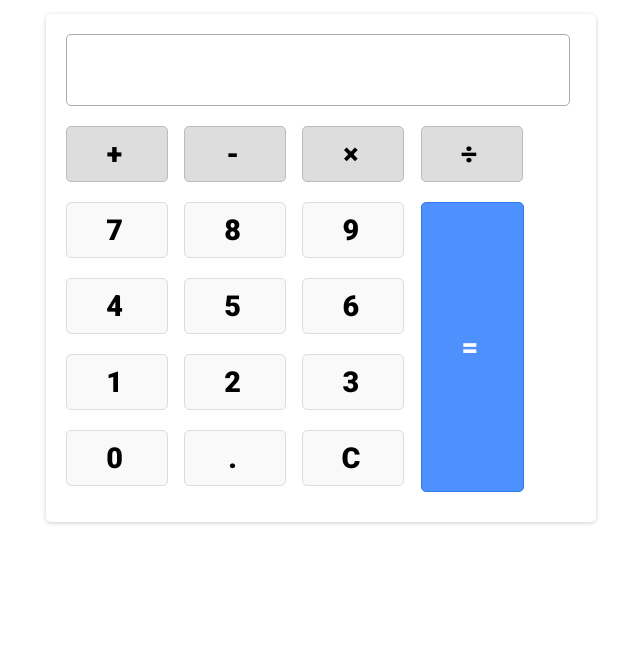
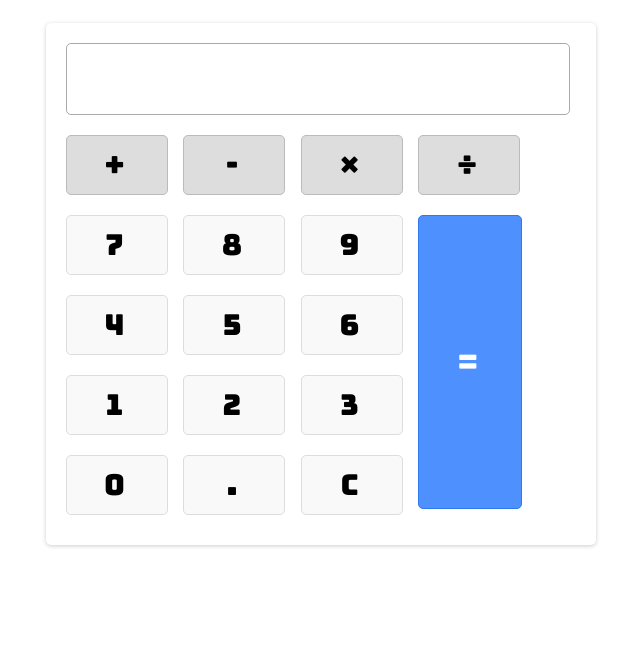
Before and after one commit to Yokesh0811/Calculator, a plain HTML site: page index.html in a window 1280 px wide. Shown: the part 143-800 px from the top of the page, without its empty margins (319-959 px from the left). Drawn offline with Linux system fonts and the light colour scheme.

Commit message:
Update style.css

```diff
--- a/style.css
+++ b/style.css
@@ -1,8 +1,8 @@
-@import url('https://fonts.googleapis.com/css2?family=Poppins&family=Roboto:wght@900&display=swap');
+@import url('https://fonts.googleapis.com/css2?family=Bungee&display=swap');
 body {
     width: 550px;
     margin: 4% auto;
-    font-family: 'Roboto', sans-serif;
+    font-family: 'Bungee', cursive;
     letter-spacing: 5px;
     font-size: 1.8rem;
   }
```
